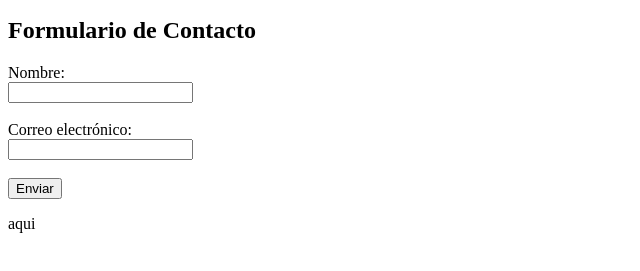
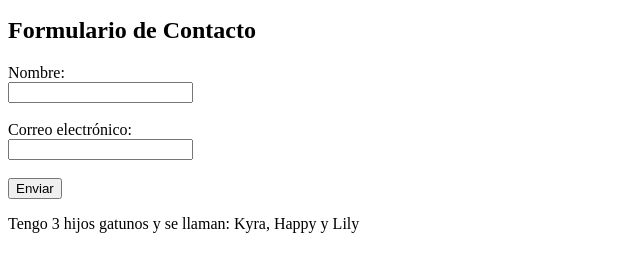
Before and after one commit to alegher21/lab-1, a plain HTML site: page index.html in a window 1280 px wide. Shown: the part 101-372 px from the top of the page, without its empty margins (0-640 px from the left). Drawn offline with Linux system fonts and the light colour scheme.

Commit message:
Dato curioso de mi

```diff
--- a/index.html
+++ b/index.html
@@ -15,7 +15,7 @@
 <label for="email">Correo electrónico:</label><br>
 <input type="email" id="email" name="email" required><br><br>
 <input type="submit" value="Enviar">
-<p>aqui</p>
+<p>Tengo 3 hijos gatunos y se llaman: Kyra, Happy y Lily</p>
 </form>
 </body>
 </html>
```
